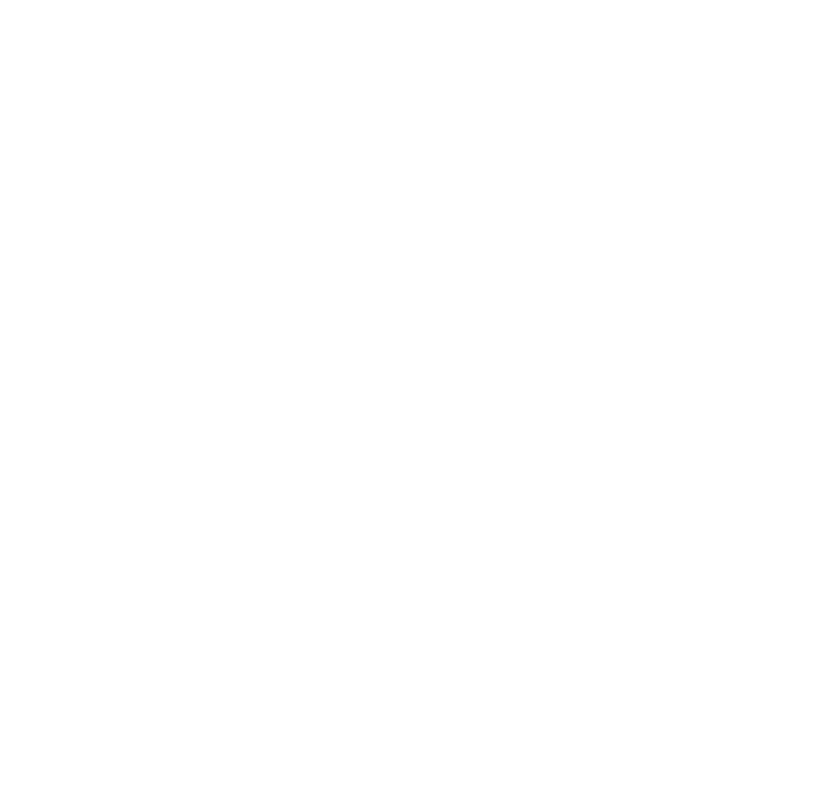
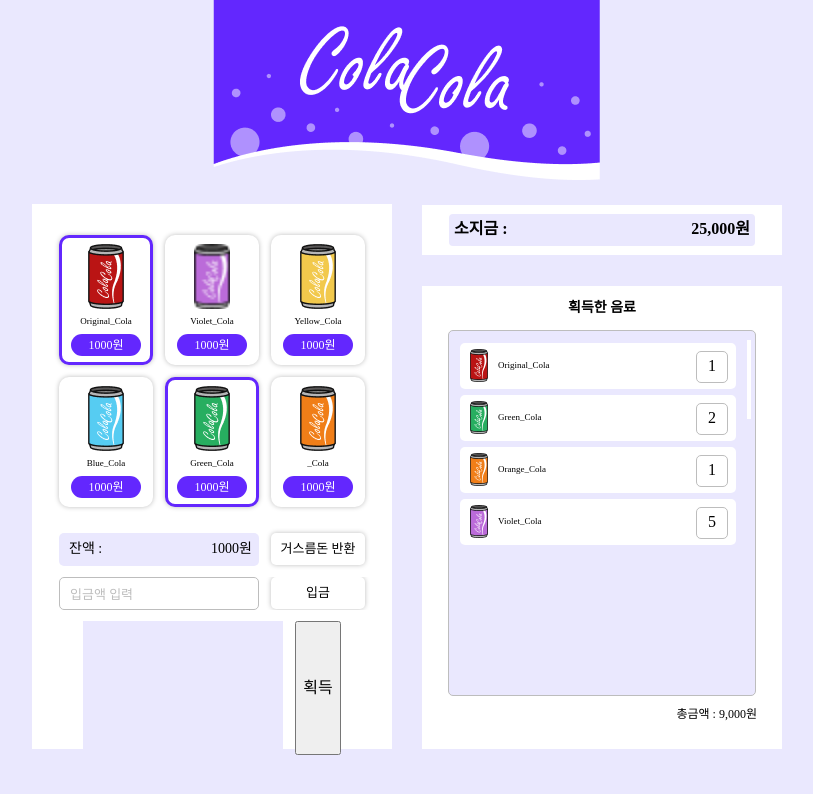
Before and after one commit to nkEllaaa/vending-machine, a plain HTML site: page index.html in a window 1280 px wide. Shown: the whole page, without its empty margins (233-1046 px from the left). Drawn offline with Linux system fonts and the light colour scheme.

Commit message:
20230317 벤딩머신 page1 -ing

```diff
--- /dev/null
+++ b/css/reset.css
@@ -0,0 +1,351 @@
+/*! normalize.css v8.0.1 | MIT License | github.com/necolas/normalize.css */
+
+/* Document
+   ========================================================================== */
+
+/**
+ * 1. Correct the line height in all browsers.
+ * 2. Prevent adjustments of font size after orientation changes in iOS.
+ */
+
+ html {
+  line-height: 1.15; /* 1 */
+  -webkit-text-size-adjust: 100%; /* 2 */
+}
+
+/* Sections
+   ========================================================================== */
+
+/**
+ * Remove the margin in all browsers.
+ */
+
+body {
+  margin: 0;
+}
+
+/**
+ * Render the `main` element consistently in IE.
+ */
+
+main {
+  display: block;
+}
+
+/**
+ * Correct the font size and margin on `h1` elements within `section` and
+ * `article` contexts in Chrome, Firefox, and Safari.
+ */
+
+h1 {
+  font-size: 2em;
+  margin: 0.67em 0;
+}
+
+/* Grouping content
+   ========================================================================== */
+
+/**
+ * 1. Add the correct box sizing in Firefox.
+ * 2. Show the overflow in Edge and IE.
+ */
+
+hr {
+  box-sizing: content-box; /* 1 */
+  height: 0; /* 1 */
+  overflow: visible; /* 2 */
+}
+
+/**
+ * 1. Correct the inheritance and scaling of font size in all browsers.
+ * 2. Correct the odd `em` font sizing in all browsers.
+ */
+
+pre {
+  font-family: monospace, monospace; /* 1 */
+  font-size: 1em; /* 2 */
+}
+
+/* Text-level semantics
+   ========================================================================== */
+
+/**
+ * Remove the gray background on active links in IE 10.
+ */
+
+a {
+  background-color: transparent;
+}
+
+/**
+ * 1. Remove the bottom border in Chrome 57-
+ * 2. Add the correct text decoration in Chrome, Edge, IE, Opera, and Safari.
+ */
+
+abbr[title] {
+  border-bottom: none; /* 1 */
+  text-decoration: underline; /* 2 */
+  text-decoration: underline dotted; /* 2 */
+}
+
+/**
+ * Add the correct font weight in Chrome, Edge, and Safari.
+ */
+
+b,
+strong {
+  font-weight: bolder;
+}
+
+/**
+ * 1. Correct the inheritance and scaling of font size in all browsers.
+ * 2. Correct the odd `em` font sizing in all browsers.
+ */
+
+code,
+kbd,
+samp {
+  font-family: monospace, monospace; /* 1 */
+  font-size: 1em; /* 2 */
+}
+
+/**
+ * Add the correct font size in all browsers.
+ */
+
+small {
+  font-size: 80%;
+}
+
+/**
+ * Prevent `sub` and `sup` elements from affecting the line height in
+ * all browsers.
+ */
+
+sub,
+sup {
+  font-size: 75%;
+  line-height: 0;
+  position: relative;
+  vertical-align: baseline;
+}
+
+sub {
+  bottom: -0.25em;
+}
+
+sup {
+  top: -0.5em;
+}
+
+/* Embedded content
+   ========================================================================== */
+
+/**
+ * Remove the border on images inside links in IE 10.
+ */
+
+img {
+  border-style: none;
+}
+
+/* Forms
+   ========================================================================== */
+
+/**
+ * 1. Change the font styles in all browsers.
+ * 2. Remove the margin in Firefox and Safari.
+ */
+
+button,
+input,
+optgroup,
+select,
+textarea {
+  font-family: inherit; /* 1 */
+  font-size: 100%; /* 1 */
+  line-height: 1.15; /* 1 */
+  margin: 0; /* 2 */
+}
+
+/**
+ * Show the overflow in IE.
+ * 1. Show the overflow in Edge.
+ */
+
+button,
+input {
+  /* 1 */
+  overflow: visible;
+}
+
+/**
+ * Remove the inheritance of text transform in Edge, Firefox, and IE.
+ * 1. Remove the inheritance of text transform in Firefox.
+ */
+
+button,
+select {
+  /* 1 */
+  text-transform: none;
+}
+
+/**
+ * Correct the inability to style clickable types in iOS and Safari.
+ */
+
+button,
+[type="button"],
+[type="reset"],
+[type="submit"] {
+  -webkit-appearance: button;
+}
+
+/**
+ * Remove the inner border and padding in Firefox.
+ */
+
+button::-moz-focus-inner,
+[type="button"]::-moz-focus-inner,
+[type="reset"]::-moz-focus-inner,
+[type="submit"]::-moz-focus-inner {
+  border-style: none;
+  padding: 0;
+}
+
+/**
+ * Restore the focus styles unset by the previous rule.
+ */
+
+button:-moz-focusring,
+[type="button"]:-moz-focusring,
+[type="reset"]:-moz-focusring,
+[type="submit"]:-moz-focusring {
+  outline: 1px dotted ButtonText;
+}
+
+/**
+ * Correct the padding in Firefox.
+ */
+
+fieldset {
+  padding: 0.35em 0.75em 0.625em;
+}
+
+/**
+ * 1. Correct the text wrapping in Edge and IE.
+ * 2. Correct the color inheritance from `fieldset` elements in IE.
+ * 3. Remove the padding so developers are not caught out when they zero out
+ *    `fieldset` elements in all browsers.
+ */
+
+legend {
+  box-sizing: border-box; /* 1 */
+  color: inherit; /* 2 */
+  display: table; /* 1 */
+  max-width: 100%; /* 1 */
+  padding: 0; /* 3 */
+  white-space: normal; /* 1 */
+}
+
+/**
+ * Add the correct vertical alignment in Chrome, Firefox, and Opera.
+ */
+
+progress {
+  vertical-align: baseline;
+}
+
+/**
+ * Remove the default vertical scrollbar in IE 10+.
+ */
+
+textarea {
+  overflow: auto;
+}
+
+/**
+ * 1. Add the correct box sizing in IE 10.
+ * 2. Remove the padding in IE 10.
+ */
+
+[type="checkbox"],
+[type="radio"] {
+  box-sizing: border-box; /* 1 */
+  padding: 0; /* 2 */
+}
+
+/**
+ * Correct the cursor style of increment and decrement buttons in Chrome.
+ */
+
+[type="number"]::-webkit-inner-spin-button,
+[type="number"]::-webkit-outer-spin-button {
+  height: auto;
+}
+
+/**
+ * 1. Correct the odd appearance in Chrome and Safari.
+ * 2. Correct the outline style in Safari.
+ */
+
+[type="search"] {
+  -webkit-appearance: textfield; /* 1 */
+  outline-offset: -2px; /* 2 */
+}
+
+/**
+ * Remove the inner padding in Chrome and Safari on macOS.
+ */
+
+[type="search"]::-webkit-search-decoration {
+  -webkit-appearance: none;
+}
+
+/**
+ * 1. Correct the inability to style clickable types in iOS and Safari.
+ * 2. Change font properties to `inherit` in Safari.
+ */
+
+::-webkit-file-upload-button {
+  -webkit-appearance: button; /* 1 */
+  font: inherit; /* 2 */
+}
+
+/* Interactive
+   ========================================================================== */
+
+/*
+ * Add the correct display in Edge, IE 10+, and Firefox.
+ */
+
+details {
+  display: block;
+}
+
+/*
+ * Add the correct display in all browsers.
+ */
+
+summary {
+  display: list-item;
+}
+
+/* Misc
+   ========================================================================== */
+
+/**
+ * Add the correct display in IE 10+.
+ */
+
+template {
+  display: none;
+}
+
+/**
+ * Add the correct display in IE 10.
+ */
+
+[hidden] {
+  display: none;
+}
--- /dev/null
+++ b/css/style.css
@@ -0,0 +1,238 @@
+body {
+  background: #EAE8FE;
+}
+header {
+  display: block;
+  background: url(../images/logo.png);
+  width: 436px;
+  height: 204px;
+  margin: 0 auto;
+}
+/* 페이지 레이아웃 */
+
+.contents {
+  display: grid;
+  grid-template-areas:
+  "a b"
+  "a c";
+  justify-content: center;
+  align-items: center;
+  gap: 30px;
+}
+.page1,
+.page2,
+.page3 {
+  background-color: #fff;
+}
+
+/* page1 */
+
+.page1 {
+  grid-area: a;
+  width: 360px;
+  height: 545px;
+  background-color: #fff;
+}
+.page1-coke-wrap{
+  display: flex;
+  flex-wrap: wrap;
+  justify-content: center;
+  margin-top: 31px;
+  margin-bottom: 26px;
+  gap: 12px;
+}
+.page1 article{
+  width: 94px;
+  height: 130px;
+  display: flex;
+  flex-direction: column;
+  align-items: center;
+  justify-content: center;
+  background-color: #fff;
+  box-shadow: 0 0 5px #BDBDBD;
+  border-radius: 10px;
+  box-sizing: border-box;
+}
+.page1 article img{
+  width: 36px;
+  height: 65px;
+}
+.page1 article p{
+  margin: 7px auto;
+  font-size: 9px;
+}
+.page1 article .price{
+  width: 70px;
+  height: 22px;
+  background-color: #6327FE;
+  box-shadow: none;
+  border-radius: 50px;
+  text-align: center;
+  color: #fff;
+  font-size: 12px;
+  line-height: 22px;
+}
+.page1 .not-article-wrap{
+  display: flex;
+  justify-content: center;
+  gap: 12px;
+  margin-bottom: 11px;
+}
+.page1 .exchange{
+  width: 200px;
+  height: 33px;
+  background-color: #EAE8FE;
+  border-radius: 5px;
+  display: flex;
+  font-size: 14px;
+}
+.page1 .exchange p:first-child {
+  margin: auto auto auto 10px;
+}
+.page1 .exchange p:nth-child(2) {
+  margin: auto 7px auto auto;
+}
+.page1 .input-box{
+  width: 200px;
+  height: 33px;
+  box-sizing: border-box;
+  border: 1px solid #BDBDBD;
+  border-radius: 5px;
+  padding: 6px auto 6px 8px;
+  box-sizing: border-box;
+}
+.page1 .input-box::placeholder{
+  font-size: 13px;
+  font-weight: 500;
+  padding: 6px 8px;
+  color: #BDBDBD;
+}
+.page1 .exch-btn,
+.page1 .in-btn{
+  font-size: 13px;
+  font-weight: 500;
+  width: 94px;
+  height: 32px;
+  box-shadow: 0 0 5px #BDBDBD;
+  background-color: white;
+  border: none;
+  border-radius: 5px;
+}
+.page1 .page1-coke1,
+.page1 .page1-coke5{
+  border: 3px solid #6327FE;
+  border-radius: 10px;
+}
+.page1 .not-article-wrap:nth-child(3) {
+  overflow: hidden;
+}
+.page1 .select{
+  width: 200px;
+  height: 134px;
+  background-color: #EAE8FE;
+}
+/* page2 */
+
+.page2 {
+  grid-area: b;
+  width: 360px;
+  height: 50px;
+  display: flex;
+  justify-content: center;
+  align-items: center;
+  box-sizing: border-box;
+}
+
+.page2 .page2-inner{
+  width: 306px;
+  height: 32px;
+  padding: 0 5px;
+  background-color: #EAE8FE;
+  border-radius: 4px;
+  display: flex;
+  justify-content: space-between;
+  align-items: center;
+  box-sizing: border-box;
+}
+.page2 .page2-inner p {
+  font-weight: bold;
+}
+.page3 {
+  grid-area: c;
+  width: 360px;
+  height: 463px;
+}
+.page3 p {
+  display: flex;
+  flex-direction: column;
+}
+.page3 .get {
+  font-size: 14px;
+  font-weight: 700;
+  align-items: center;
+}
+.page3 .total-price {
+  font-size: 12px;
+  font-weight: 500;
+  align-items: flex-end;
+  margin-right: 25px;
+}
+.page3 .page3-inner {
+  width: 306px;
+  height: 364px;
+  background-color: #EAE8FE;
+  margin: auto;
+  border: 1px solid #BDBDBD;
+  border-radius: 5px;
+}
+.page3 .page3-inner .bar{
+  width: 4px;
+  height: 79px;
+  background-color: #fff;
+  float: right;
+  margin: 9px 4px 0 0;
+}.page3 .page3-inner .page3-inner-list {
+  display: flex;
+  flex-direction: column;
+  justify-content: center;
+  align-items: center;
+}
+.page3 .page3-inner article {
+  width: 276px;
+  height: 46px;
+  background-color: #fff;
+  display: flex;
+  border-radius: 5px;
+}
+.page3 .page3-inner article:not(:first-child){
+  margin: 0 18px 6px 18px;
+}
+.page3 article:first-child{
+  margin: 12px 18px 6px 18px;
+}
+.page3 .page3-inner p {
+  display: inline;
+}
+.page3 .page3-inner article img {
+  width: 18px;
+  height: 33px;
+  display: block;
+  margin: 6px 10px 7px 10px;
+}
+.page3 .page3-inner article p{
+  display: block;
+  margin: auto 0;
+  font-size: 9px;
+  font-weight: 500;
+}
+.page3 .page3-inner .num{
+  width: 30px;
+  height: 30px;
+  border-radius: 5px;
+  border: 1px solid #BDBDBD;
+  background-color: #fff;
+  display: flex;
+  justify-content: center;
+  align-items: center;
+  margin: 8px 8px 8px auto;
+}
--- a/index.html
+++ b/index.html
@@ -5,8 +5,100 @@
   <meta http-equiv="X-UA-Compatible" content="IE=edge">
   <meta name="viewport" content="width=device-width, initial-scale=1.0">
   <title>Bending Machine</title>
+  <link rel="stylesheet" href="./css/reset.css">
+  <link rel="stylesheet" href="./css/style.css">
 </head>
 <body>
+  <div class="wrap">
+    <header></header>
+    <section class="contents">
+      <div class="page1">
+        <div class="page1-coke-wrap">
+          <article class="page1-coke1">
+            <img src="./images/콜라.png" alt="">
+            <p>Original_Cola</p>
+            <div class="price">1000원</div>
+          </article>
+          <article class="page1-coke2">
+            <img src="./images/보라콜라.png" alt="">
+            <p>Violet_Cola</p>
+            <div class="price">1000원</div>
+          </article>
+          <article class="page1-coke3">
+            <img src="./images/노란콜라.png" alt="">
+            <p>Yellow_Cola</p>
+            <div class="price">1000원</div>
+          </article>
+          <article class="page1-coke4">
+            <img src="./images/파란콜라.png" alt="">
+            <p>Blue_Cola</p>
+            <div class="price">1000원</div>
+          </article>
+          <article class="page1-coke5">
+            <img src="./images/초록콜라.png" alt="">
+            <p>Green_Cola</p>
+            <div class="price">1000원</div>
+          </article>
+          <article class="page1-coke6">
+            <img src="./images/주황콜라.png" alt="">
+            <p>_Cola</p>
+            <div class="price">1000원</div>
+          </article>
+        </div>
+        <div class="not-article-wrap">
+          <div class="exchange">
+            <p>잔액 : </p>
+            <p>1000원</p>
+          </div>
+          <button class="exch-btn" type="button">거스름돈 반환</button>
+        </div>
+        <div class="not-article-wrap">
+          <input class="input-box" type="text" placeholder="입금액 입력">
+          <button class="in-btn" type="button">입금</button>
+        </div>
+        <div class="not-article-wrap">
+          <div class="select">
 
+          </div>
+          <button class="get-btn" type="button">획득</button>
+        </div>
+      </div>
+      <div class="page2">
+        <div class="page2-inner">
+          <p>소지금 : </p>
+          <p>25,000원</p>
+        </div>
+      </div>
+      <div class="page3">
+        <p class="get">획득한 음료</p>
+        <div class="page3-inner">
+          <div class="bar"></div>
+          <section class="page3-inner-list">
+            <article class="list1">
+              <img src="./images/콜라.png" alt="coke img">
+              <p>Original_Cola</p>
+              <div class="num">1</div>
+            </article>
+            <article class="list2">
+              <img src="./images/초록콜라.png" alt="coke img">
+              <p>Green_Cola</p>
+              <div class="num">2</div>
+            </article>
+            <article class="list3">
+              <img src="./images/주황콜라.png" alt="coke img">
+              <p>Orange_Cola</p>
+              <div class="num">1</div>
+            </article>
+            <article class="list4">
+              <img src="./images/보라콜라.png" alt="coke img">
+              <p>Violet_Cola</p>
+              <div class="num">5</div>
+            </article>
+          </section>
+        </div>
+        <p class="total-price">총금액 : 9,000원</p>
+      </div>
+    </section>
+  </div>
 </body>
 </html>
```
Also changed, not shown: images/Group.png (deleted), images/Vector.png (added), images/logo.png (added), images/보라콜라.png (added), 2 other files.
